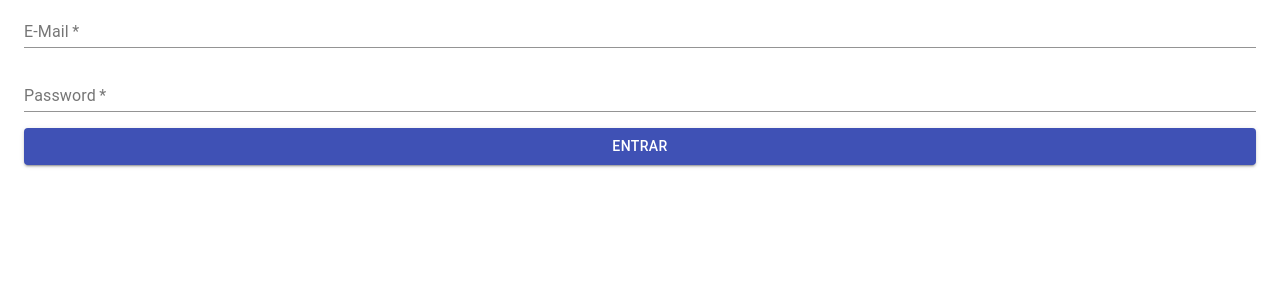
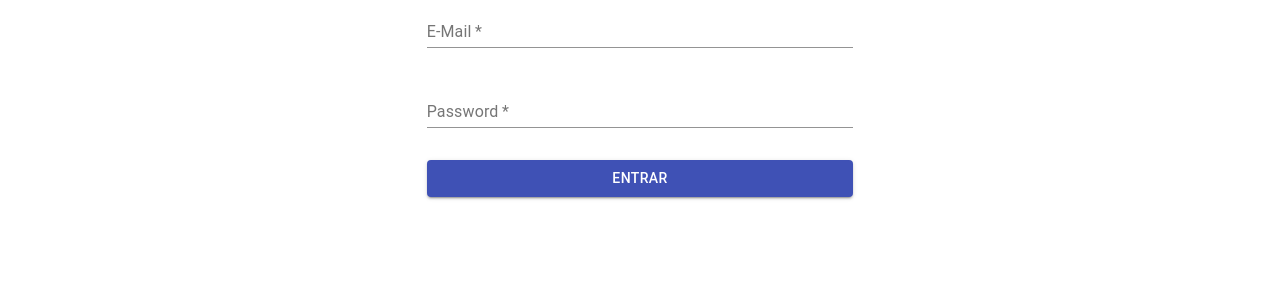
Before and after one commit to IKokiri/Frontend-Web-Scraping, a React (Create React App) app: page / in a window 1280 px wide. Shown: the top 300 px of the page. Built offline with nearby package versions, Linux system fonts and the light colour scheme.

Commit message:
style: center login form

```diff
--- a/src/modules/login/logins.tsx
+++ b/src/modules/login/logins.tsx
@@ -25,9 +25,10 @@
   };
 
   return (
-    <Container>
+    <Grid container direction="row" justifyContent="center" alignItems="center">
+      <Grid item xs={4}>
         <form onSubmit={auth}>
-        <Grid container spacing={2}>
+          <Grid container spacing={4}>
             <Grid item xs={12}>
               <div>
                 <TextField
@@ -64,7 +65,8 @@
             </Grid>
           </Grid>
         </form>
-    </Container>
+      </Grid>
+    </Grid>
   );
 }
 
```
Lines whose indentation alone changed are shown as unchanged.
